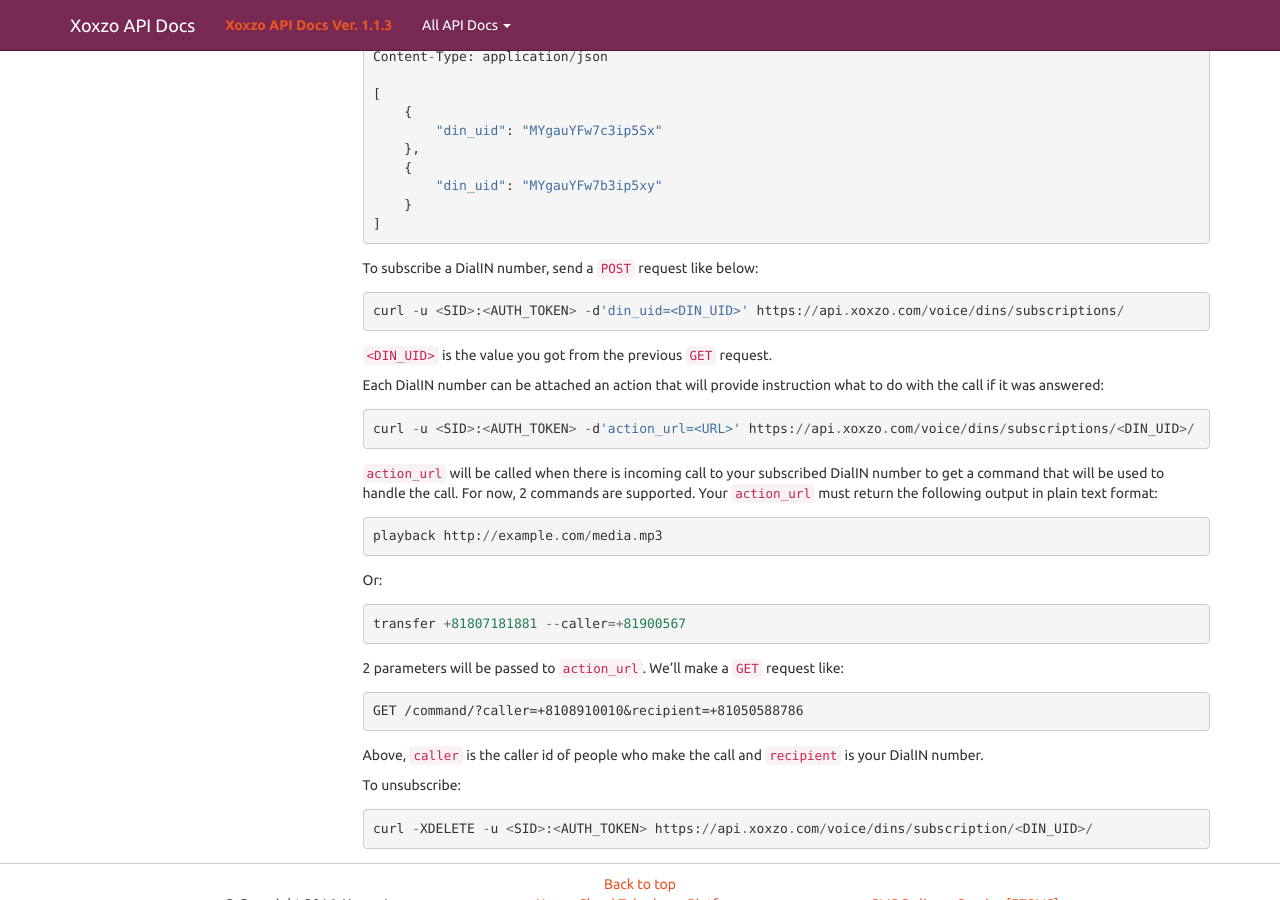
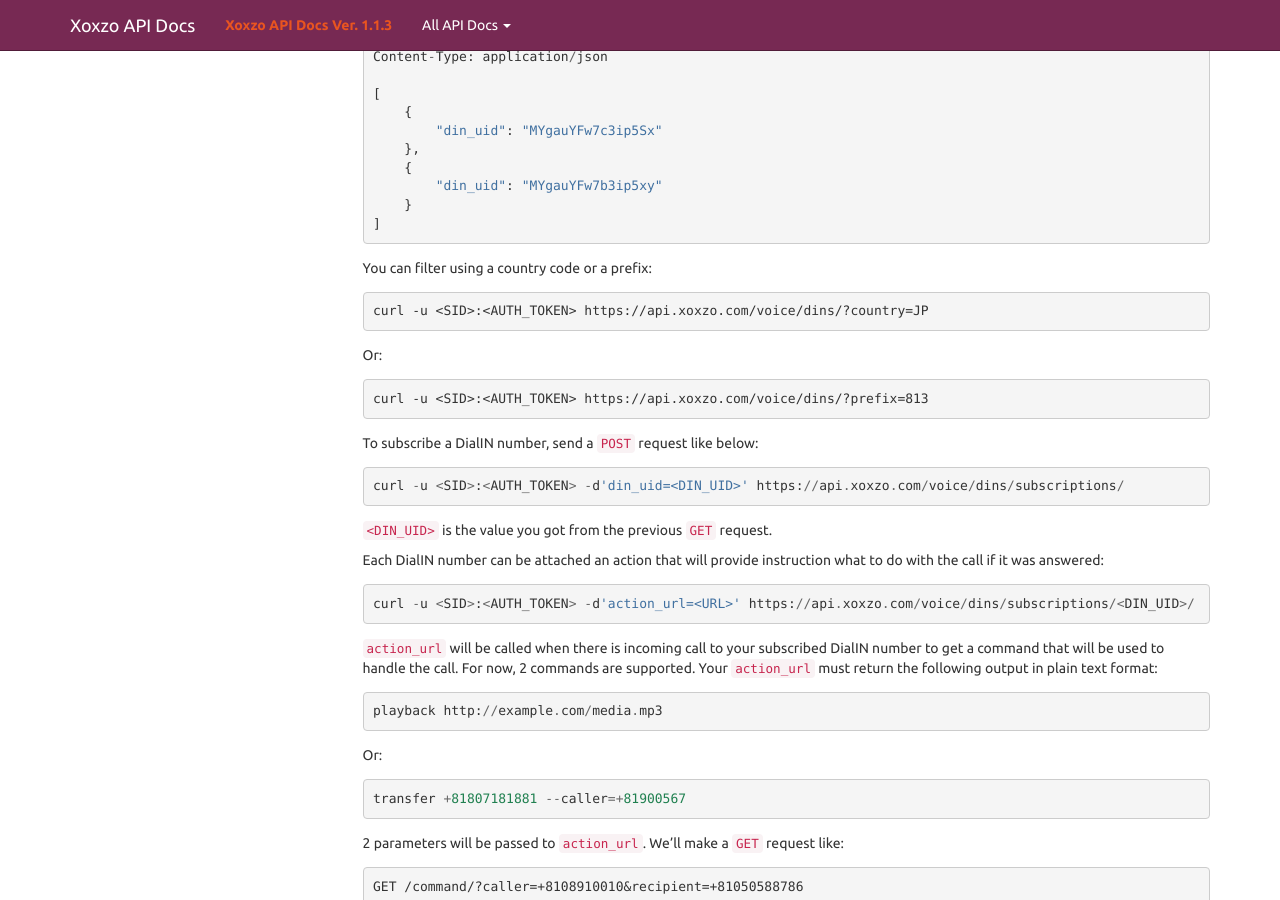
Before and after one commit to xoxzo/docs.xoxzo.com, a Sphinx documentation site: the page built from source/voice.rst, in a window 1280 px wide and 900 px high, scrolled down 3250 px. Built offline with Sphinx 7.4.7, drawn with Linux system fonts in a browser that asks for light colours.

Commit message:
X4CTBE-119 add docs on filter by country or prefix

```diff
--- a/source/voice.rst
+++ b/source/voice.rst
@@ -175,6 +175,14 @@
         }
     ]
 
+You can filter using a country code or a prefix::
+
+    curl -u <SID>:<AUTH_TOKEN> https://api.xoxzo.com/voice/dins/?country=JP
+
+Or::
+
+    curl -u <SID>:<AUTH_TOKEN> https://api.xoxzo.com/voice/dins/?prefix=813
+
 To subscribe a DialIN number, send a ``POST`` request like below::
 
     curl -u <SID>:<AUTH_TOKEN> -d'din_uid=<DIN_UID>' https://api.xoxzo.com/voice/dins/subscriptions/
```
